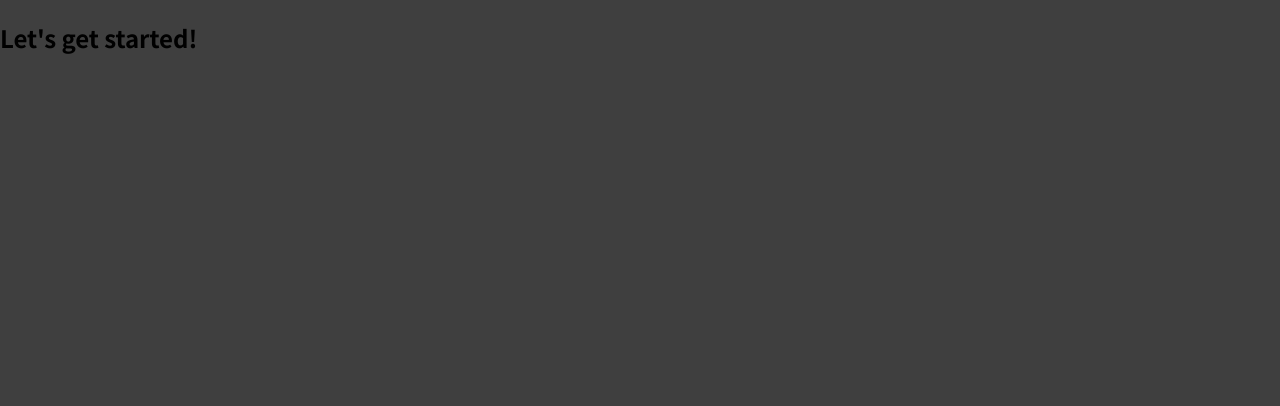
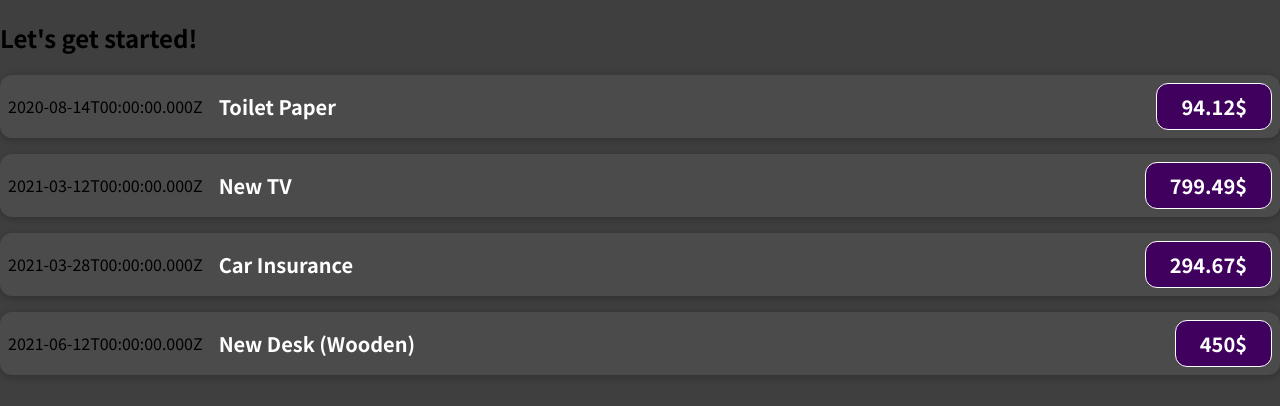
Before and after one commit to alexandrkadai/expense, a React (Create React App) app: page / in a window 1280 px wide. Shown: the top 406 px of the page. Built offline with nearby package versions, Linux system fonts and the light colour scheme.

Commit message:
Expense Component

```diff
--- a/src/App.js
+++ b/src/App.js
@@ -1,7 +1,45 @@
+import ExpenseItem from './components/exspense/ExpenseItem.component';
 function App() {
+  const expenses = [
+    {
+      id: 'e1',
+      title: 'Toilet Paper',
+      amount: 94.12,
+      date: new Date(2020, 7, 14),
+    },
+    { id: 'e2', title: 'New TV', amount: 799.49, date: new Date(2021, 2, 12) },
+    {
+      id: 'e3',
+      title: 'Car Insurance',
+      amount: 294.67,
+      date: new Date(2021, 2, 28),
+    },
+    {
+      id: 'e4',
+      title: 'New Desk (Wooden)',
+      amount: 450,
+      date: new Date(2021, 5, 12),
+    },
+  ];
   return (
     <div>
       <h2>Let's get started!</h2>
+      <ExpenseItem
+        title={expenses[0].title}
+        amount={expenses[0].amount}
+        date={expenses[0].date}></ExpenseItem>
+      <ExpenseItem
+        title={expenses[1].title}
+        amount={expenses[1].amount}
+        date={expenses[1].date}></ExpenseItem>{' '}
+      <ExpenseItem
+        title={expenses[2].title}
+        amount={expenses[2].amount}
+        date={expenses[2].date}></ExpenseItem>{' '}
+      <ExpenseItem
+        title={expenses[3].title}
+        amount={expenses[3].amount}
+        date={expenses[3].date}></ExpenseItem>
     </div>
   );
 }
--- /dev/null
+++ b/src/components/exspense/ExpenseItem.component.jsx
@@ -0,0 +1,15 @@
+import './expense.style.scss';
+
+function ExpenseItem(props) {
+  return (
+    <div className="expense-item">
+      <div>{props.date.toISOString()}</div>
+      <div className="expense-item__description">
+        <h2>{props.title}</h2>
+        <div className="expense-item__price">{props.amount}$</div>
+      </div>
+    </div>
+  );
+}
+
+export default ExpenseItem;
--- /dev/null
+++ b/src/components/exspense/expense.style.scss
@@ -0,0 +1,56 @@
+.expense-item {
+  display: flex;
+  justify-content: space-between;
+  align-items: center;
+  box-shadow: 0 2px 8px rgba(0, 0, 0, 0.25);
+  padding: 0.5rem;
+  margin: 1rem 0;
+  border-radius: 12px;
+  background-color: #4b4b4b;
+}
+
+.expense-item__description {
+  display: flex;
+  flex-direction: column;
+  gap: 1rem;
+  align-items: flex-end;
+  flex-flow: column-reverse;
+  justify-content: flex-start;
+  flex: 1;
+}
+
+.expense-item h2 {
+  color: #3a3a3a;
+  font-size: 1rem;
+  flex: 1;
+  margin: 0 1rem;
+  color: white;
+}
+
+.expense-item__price {
+  font-size: 1rem;
+  font-weight: bold;
+  color: white;
+  background-color: #40005d;
+  border: 1px solid white;
+  padding: 0.5rem;
+  border-radius: 12px;
+}
+
+@media (min-width: 580px) {
+  .expense-item__description {
+    flex-direction: row;
+    align-items: center;
+    justify-content: flex-start;
+    flex: 1;
+  }
+
+  .expense-item__description h2 {
+    font-size: 1.25rem;
+  }
+
+  .expense-item__price {
+    font-size: 1.25rem;
+    padding: 0.5rem 1.5rem;
+  }
+}
```
Also changed, not shown: public/index.html (+1 -21 lines).
